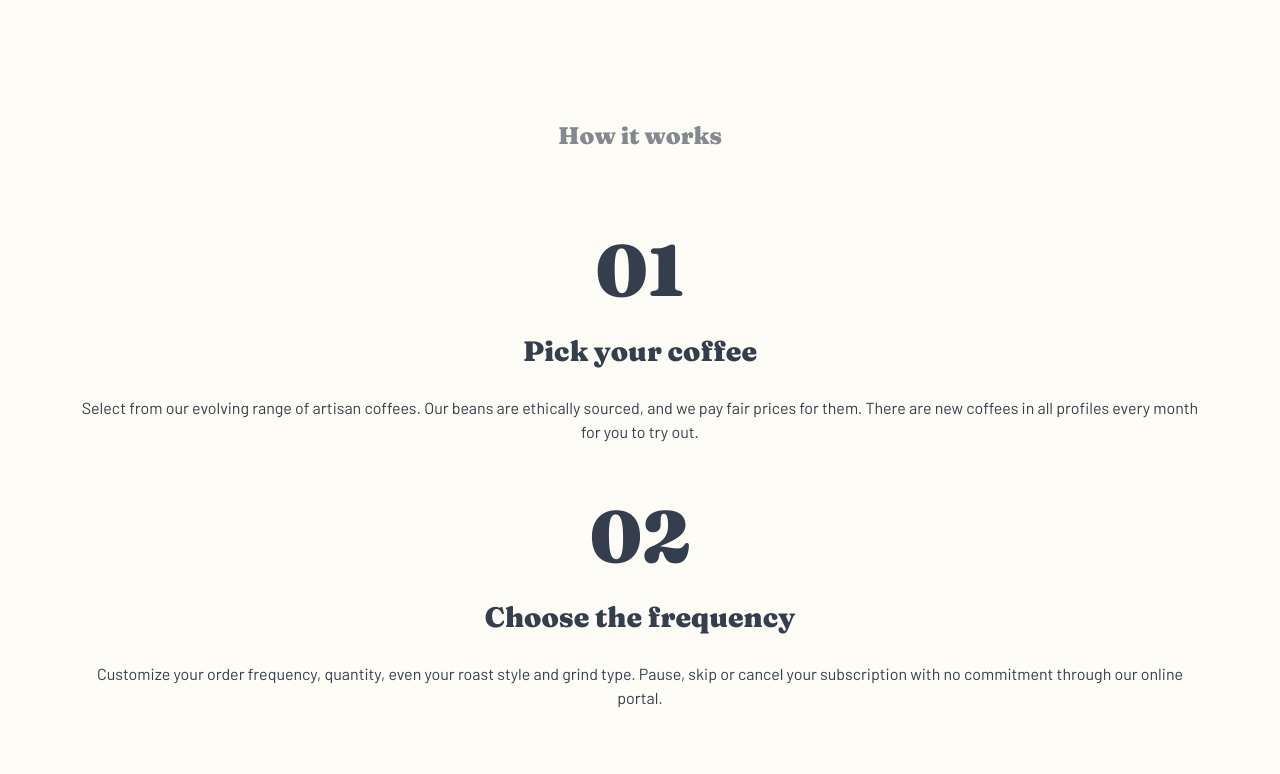
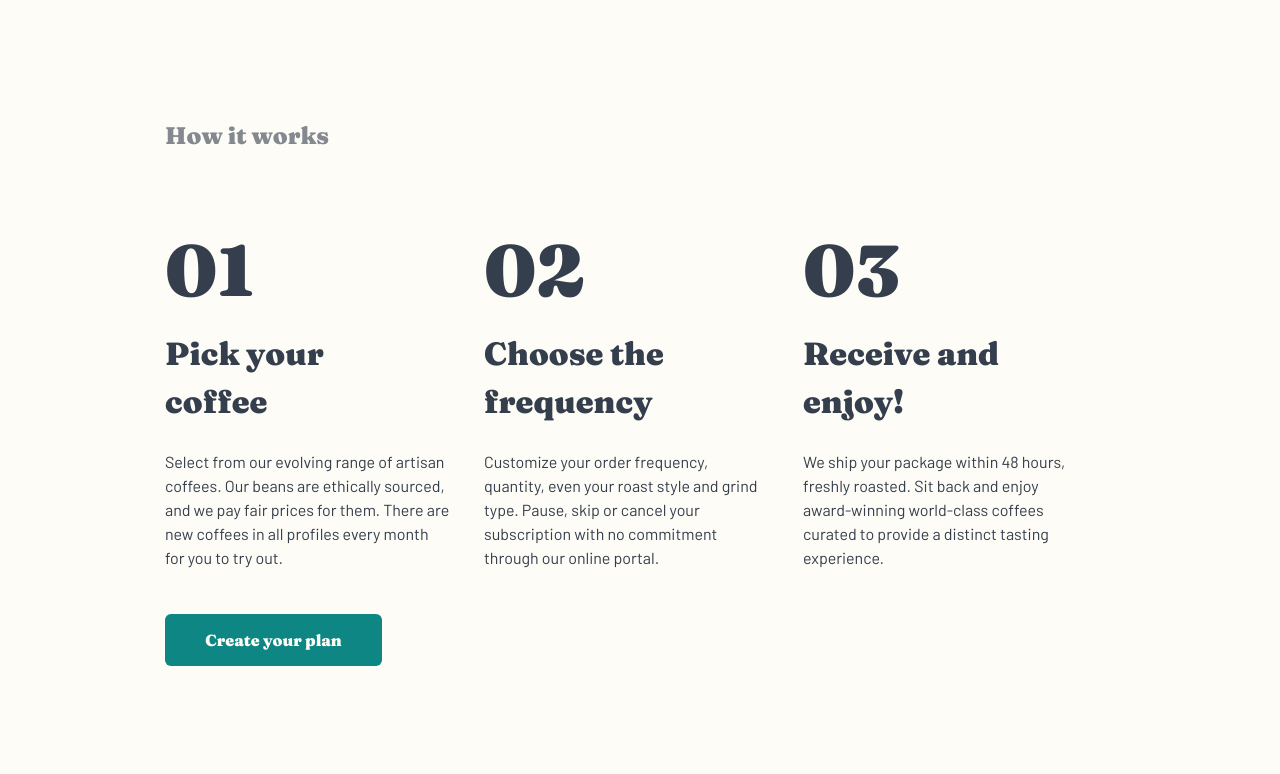
Before and after one commit to CodeHunt101/beanly-coffee, a Next.js app: page / in a window 1280 px wide. Shown: the part 2259-3033 px from the top of the page. After the commit the page ends 2925 px from the top, so only its background shows below. Built offline with nearby package versions, Linux system fonts and the light colour scheme.

Commit message:
add steps layout for tablet view and improved responsiveness for features

```diff
--- a/app/_sections/features/Features.module.scss
+++ b/app/_sections/features/Features.module.scss
@@ -78,8 +78,11 @@
     }
 
     @include lg {
+      padding-inline: 0;
       margin-top: -15rem;
       flex-direction: row;
+      margin-inline: auto;
+      width: 85.305%;
     }
   }
 
--- a/app/_sections/howItWorks/HowItWorks.module.scss
+++ b/app/_sections/howItWorks/HowItWorks.module.scss
@@ -1,8 +1,19 @@
+@import "@/styles/abstracts/mixins", "@/styles/abstracts/variables",
+  "@/styles/abstracts/functions";
+
 .howItWorks {
   margin-top: 7.5rem;
 
+  @include lg {
+    padding-left: 5.313rem;
+    width: 90%;
+  }
+
   .header {
     text-align: center;
+    @include md {
+      text-align: start;
+    }
   }
 
   .title {
@@ -13,5 +24,10 @@
   .ctaBtn {
     margin: 4.938rem 0 0;
     text-align: center;
+
+    @include md {
+      text-align: start;
+      margin-top: 2.75rem;
+    }
   }
 }
--- a/components/steps/Steps.module.scss
+++ b/components/steps/Steps.module.scss
@@ -7,15 +7,25 @@
   margin: 0;
   display: flex;
   justify-content: space-between;
-  flex-wrap: wrap;
+  flex-direction: column;
+
+  @include md {
+    flex-direction: row;
+    text-align: start;
+    gap: 25px;
+    min-width: 689px;
+  }
 }
 
-//   .stepItem {
-//     flex: 1 1 250px;
-//     max-width: 280px;
-//     margin: 1rem;
-//     text-align: center;
-//   }
+.stepItem {
+  display: flex;
+  flex-direction: column;
+  @include md {
+    flex-direction: column;
+    flex: 1;
+    max-width: 285px;
+  }
+}
 
 .stepNumber {
   font-weight: bold;
@@ -26,6 +36,15 @@
 .stepTitle {
   margin: 0 0 1.5rem;
   @include font-size(500);
+
+  @include md {
+    max-width: 223px;
+  }
+
+  @include lg {
+    max-width: 255px;
+    @include font-size(550);
+  }
 }
 
 .stepDescription {
--- a/styles/abstracts/_variables.scss
+++ b/styles/abstracts/_variables.scss
@@ -26,6 +26,7 @@ $fs-map: (
   700: 4.5rem,
   650: 3rem,
   600: 2.5rem,
+  550: 2rem,
   500: 1.75rem,
   450: 1.5rem,
   400: 1.25rem,
--- a/styles/base/_resets.scss
+++ b/styles/base/_resets.scss
@@ -48,7 +48,6 @@ h2,
 h3,
 h4 {
   font-weight: 900;
-  text-wrap: balance;
 }
 
 p {
```
